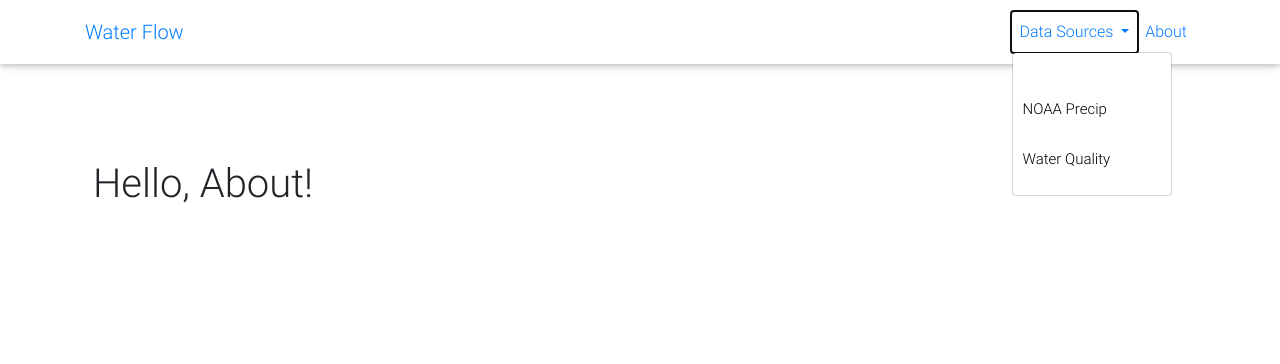
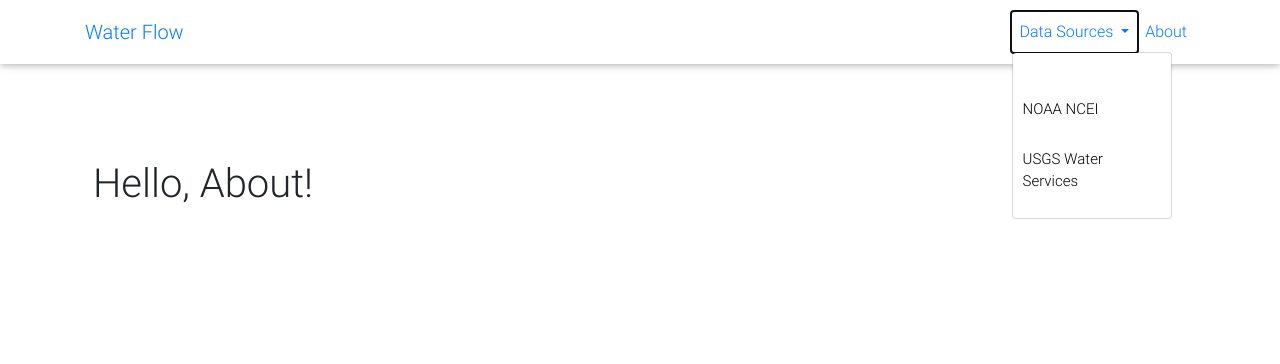
Before and after one commit to ndtallant/WaterFlow, a Flask app: page /about in a window 1280 px wide, after a click on "Data Sources". Shown: the top 364 px of the page. Run offline with Flask 2, Linux system fonts and the light colour scheme; some libraries are stand-ins or nearby versions.

Commit message:
Added links to data sources

```diff
--- a/app/templates/base.html
+++ b/app/templates/base.html
@@ -47,8 +47,8 @@
                     </a>
                     <ul class="dropdown-menu">
                         <li><a href="#"></a></li>
-                        <li><a target="_blank" href="https://nicktallant.com/">NOAA Precip</a></li>
-                        <li><a target="_blank" href="https://nicktallant.com/">Water Quality</a></li>
+                        <li><a target="_blank" href="https://www.ncdc.noaa.gov/">NOAA NCEI</a></li>
+                        <li><a target="_blank" href="https://waterservices.usgs.gov/">USGS Water Services</a></li>
                     </ul>
                 </li>
                 <li class="nav-item">
```
Also changed, not shown: README.md.
